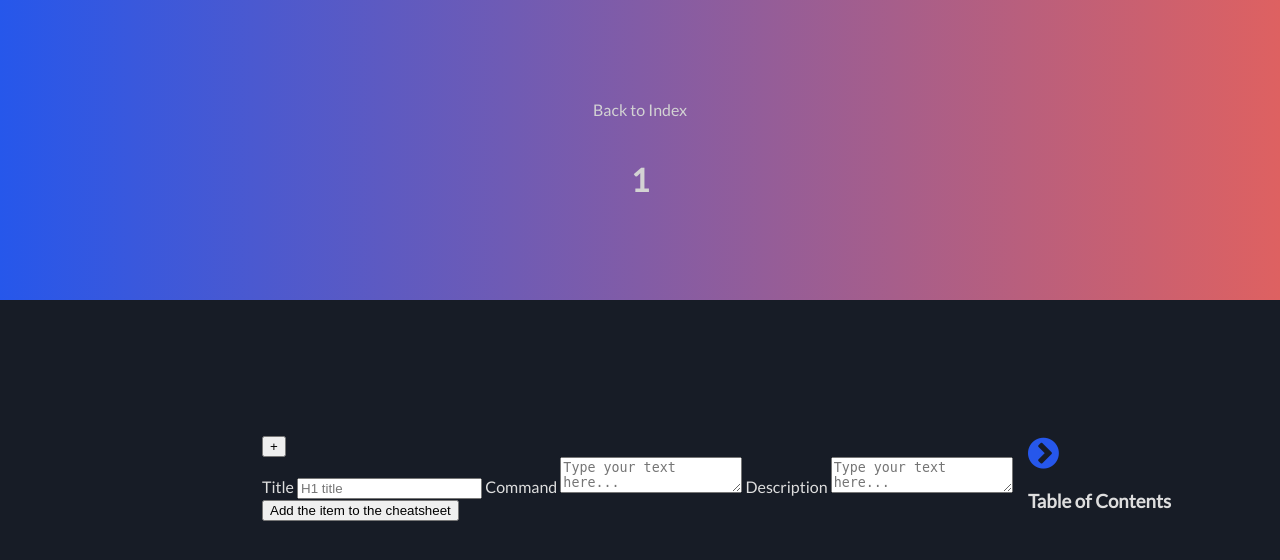
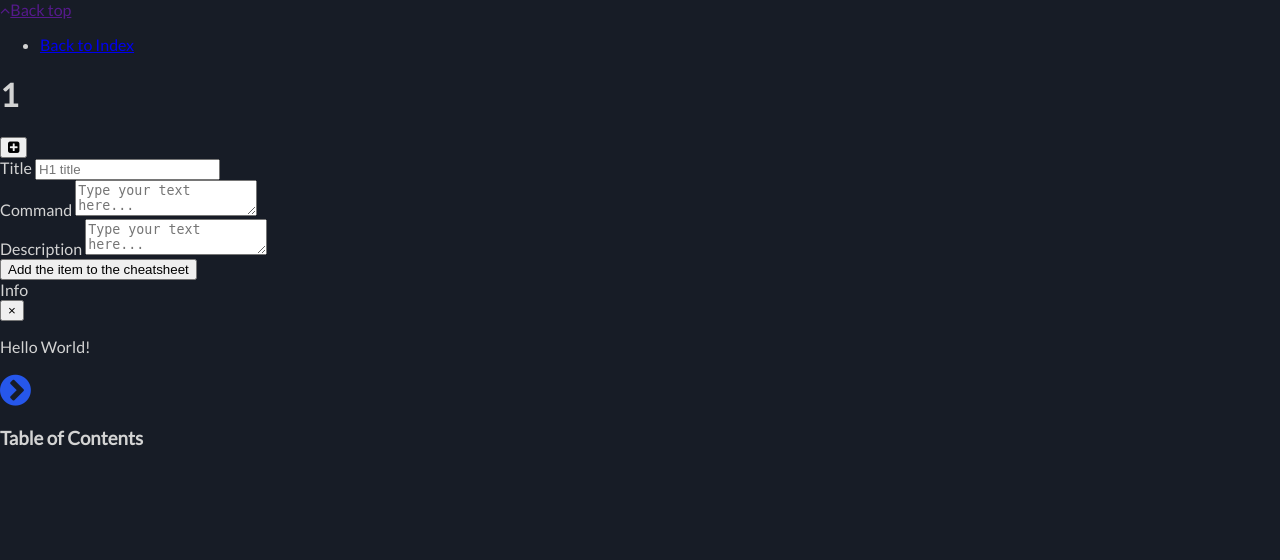
Before and after one commit to kbantoec/cheatsheet-flask-app, a Flask app: page /reminder/1 in a window 1280 px wide. Shown: the top 560 px of the page. Run offline with Flask 2, Linux system fonts and the light colour scheme; data that the repository does not hold is empty; some libraries are stand-ins or nearby versions.

Commit message:
Added modal div, overlay div, modified the add-item-container and form, and added 1) modal.js and 2) submit addEventListener script

```diff
--- a/csapp/templates/reminder.html
+++ b/csapp/templates/reminder.html
@@ -1,12 +1,16 @@
 {% extends 'base.html' %}
 
 {% block head %}
-    <link rel="stylesheet" href="{{ url_for('static', filename='css/cheatsheet.css', _external=True) }}">
+    <link rel="stylesheet" href="{{ url_for('static', filename='css/reminder.css', _external=True) }}">
     <title>{{ capitalized_label }} Reminder</title>
 {% endblock %}
 
 {% block body %}
     <div class="main-container">
+
+        <a href="" id="go-top">
+            <i class="fa fa-angle-up"></i><span>Back top</span>
+        </a>
 
         <header>
             <div class="header-container">
@@ -31,20 +35,29 @@
 
                 <div id="add-item-container">
                     <div id="add-item-div">
-                        <button class="add-item-btn" onclick="addItemToTable(this)">+</button>
+                        <button class="add-item-btn" onclick="addItemToTable(this)"><i class="fa fa-plus-square"></i></button>
                     </div>
+
                     <form action="{{ path_action }}" method="POST" class="hidden" id="add-item-to-table">
-                        <label for="h1">Title</label>
-                        <input type="text" name="h1" id="h1" placeholder="H1 title">
-                        <input type="hidden" name="label" value="{{ lower_label }}">
+                        <div>
+                            <label for="h1">Title</label>
+                            <input type="text" name="h1" id="h1" placeholder="H1 title" class="add-item-input">
+                        </div>
 
-                        <label for="content_cell_1">Command</label>
-                        <textarea name="content_cell_1" id="content_cell_1" placeholder="Type your text here..." oninput="autoGrow(this)"></textarea>
+                        <div>
+                            <label for="content_cell_1">Command</label>
+                            <textarea name="content_cell_1" id="content_cell_1" placeholder="Type your text here..." oninput="autoGrow(this)" class="add-item-input"></textarea>
+                        </div>
 
-                        <label for="content_cell_2">Description</label>
-                        <textarea name="content_cell_2" id="content_cell_2" placeholder="Type your text here..." oninput="autoGrow(this)"></textarea>
+                        <div>
+                            <label for="content_cell_2">Description</label>
+                            <textarea name="content_cell_2" id="content_cell_2" placeholder="Type your text here..." oninput="autoGrow(this)" class="add-item-input"></textarea>
+                        </div>
 
-                        <input type="submit" value="Add the item to the cheatsheet">
+                        <div>
+                            <input type="hidden" name="label" value="{{ lower_label }}">
+                            <input type="submit" value="Add the item to the cheatsheet" id="submit-btn-table-input">
+                        </div>
                     </form>
                 </div>
 
@@ -53,7 +66,7 @@
 
                         <h1 class="toc-item">{{ h1_title }}</h1>
 
-                        <table>
+                        <table class="reminder-table">
                             <thead>
                                 <tr>
                                     <th>Command</th>
@@ -72,6 +85,22 @@
 
                     {% endfor %}
                 {% endif %}
+
+                <div id="modal" class="modal">
+
+                    <div class="modal-header">
+                      <div class="title">Info</div>
+                      <button data-close-button type="button" class="close-btn">&times;</button>
+                    </div>
+
+                    <div class="modal-body">
+                        <p>Hello World!</p>
+                    </div>
+
+                </div>
+
+                <div id="overlay"></div>
+
             </article>
 
             <aside class="fixed">
@@ -90,6 +119,14 @@
 
         <footer></footer>
         <script src="{{ url_for('static', filename='js/toc_builder.js') }}" type="text/javascript"></script>
-        <script src="{{ url_for('static', filename='js/reminder_funcs.js') }}"></script>
+        <script src="{{ url_for('static', filename='js/reminder_funcs.js') }}" type="text/javascript"></script>
+        <script defer src="{{ url_for('static', filename='js/modal.js') }}" type="text/javascript"></script>
+        <script defer>
+            document.getElementById("add-item-to-table").addEventListener("submit", validate);
+
+            function validate() {
+                alert('The form has been submitted!');
+            };
+        </script>
     </div>
 {% endblock %}
```
